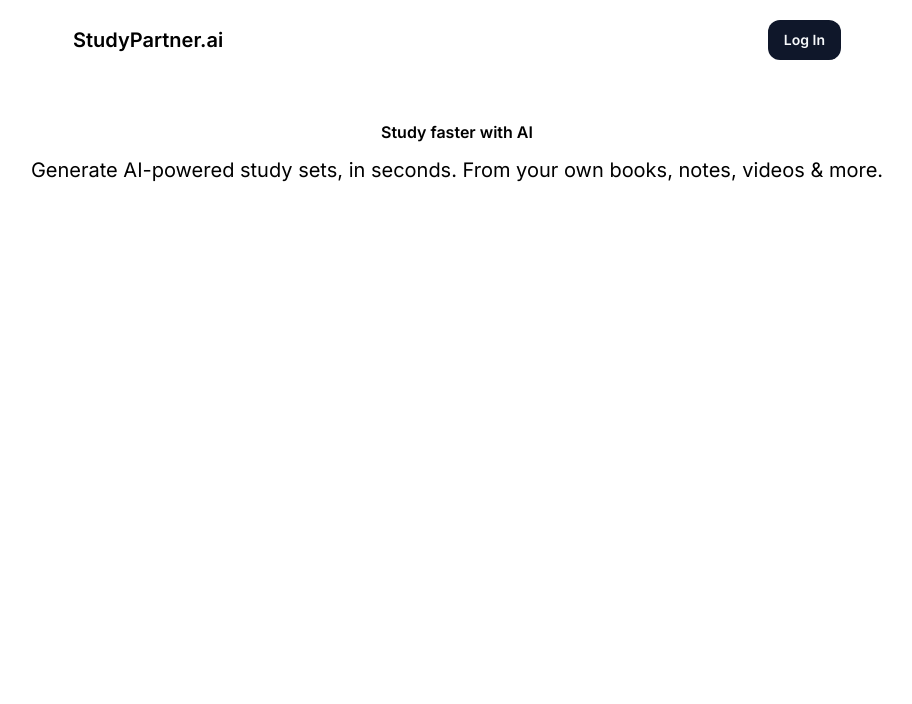
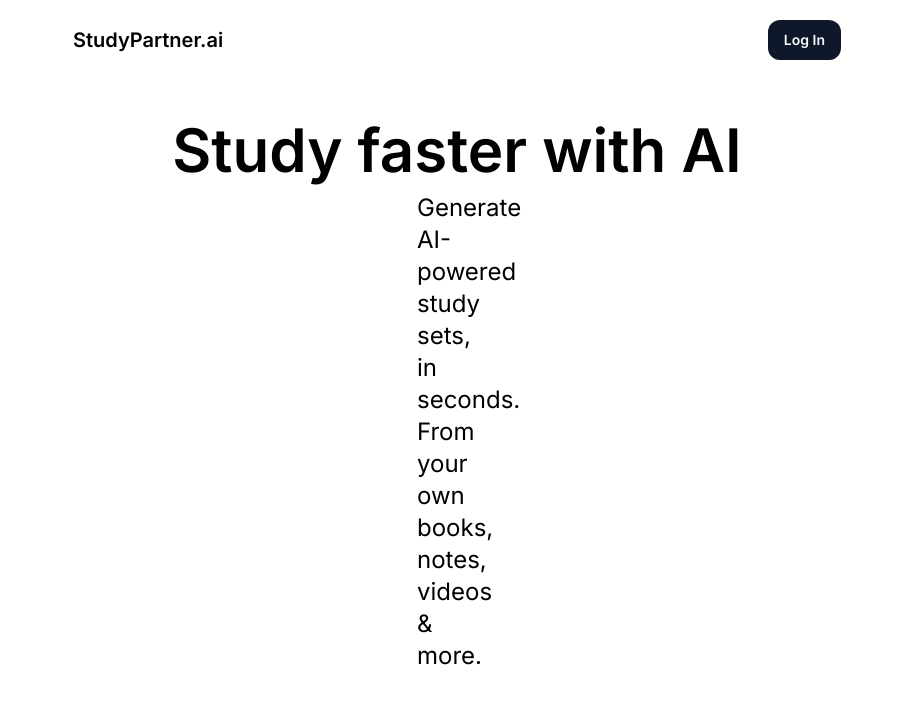
Before and after one commit to SwetanshuSingh/study-partner.ai, a Next.js app: page / in a window 1280 px wide. Shown: the top 704 px of the page, without its empty margins (183-1095 px from the left). Built offline with nearby package versions, Linux system fonts and the light colour scheme.

Commit message:
Fix : hero extension to tsx

```diff
--- a/app/page.tsx
+++ b/app/page.tsx
@@ -1,5 +1,5 @@
+import Hero from "@/components/Hero";
 import Navbar from "@/components/Navbar";
-import Hero from "@/components/Hero";
 
 const Landing = () => {
   return (
--- a/components/Hero.jsx
+++ b/components/Hero.tsx
@@ -1,8 +1,8 @@
 const Hero = () => {
   return (
-    <section className="w-full h-full flex flex-col gap-3 items-center">
+    <section className="w-full h-32 flex flex-col gap-3 items-center">
       <h1 className="text-6xl font-semibold">Study faster with AI</h1>
-      <h4 className="max-w-20 h-full text-xl">
+      <h4 className="max-w-20 h-full text-2xl">
         Generate AI-powered study sets, in seconds. From your own books, notes,
         videos & more.
       </h4>
```
